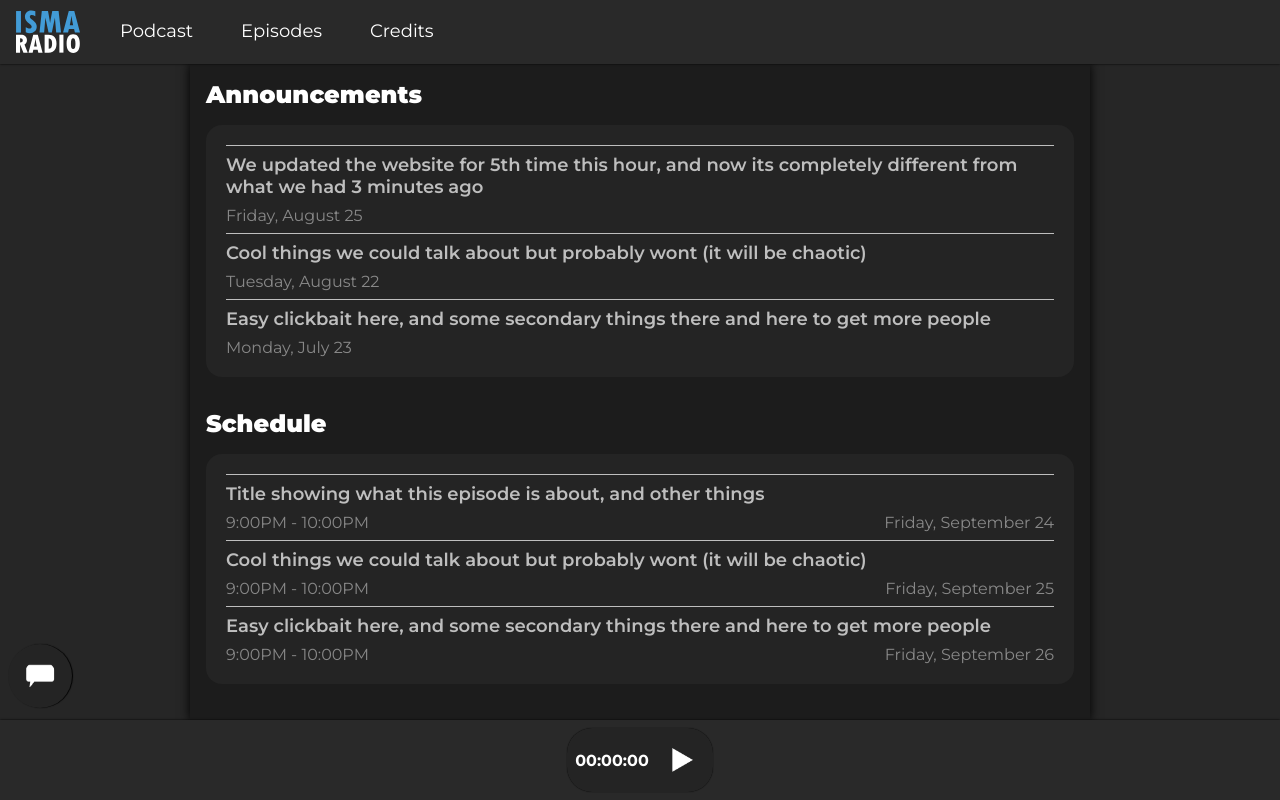
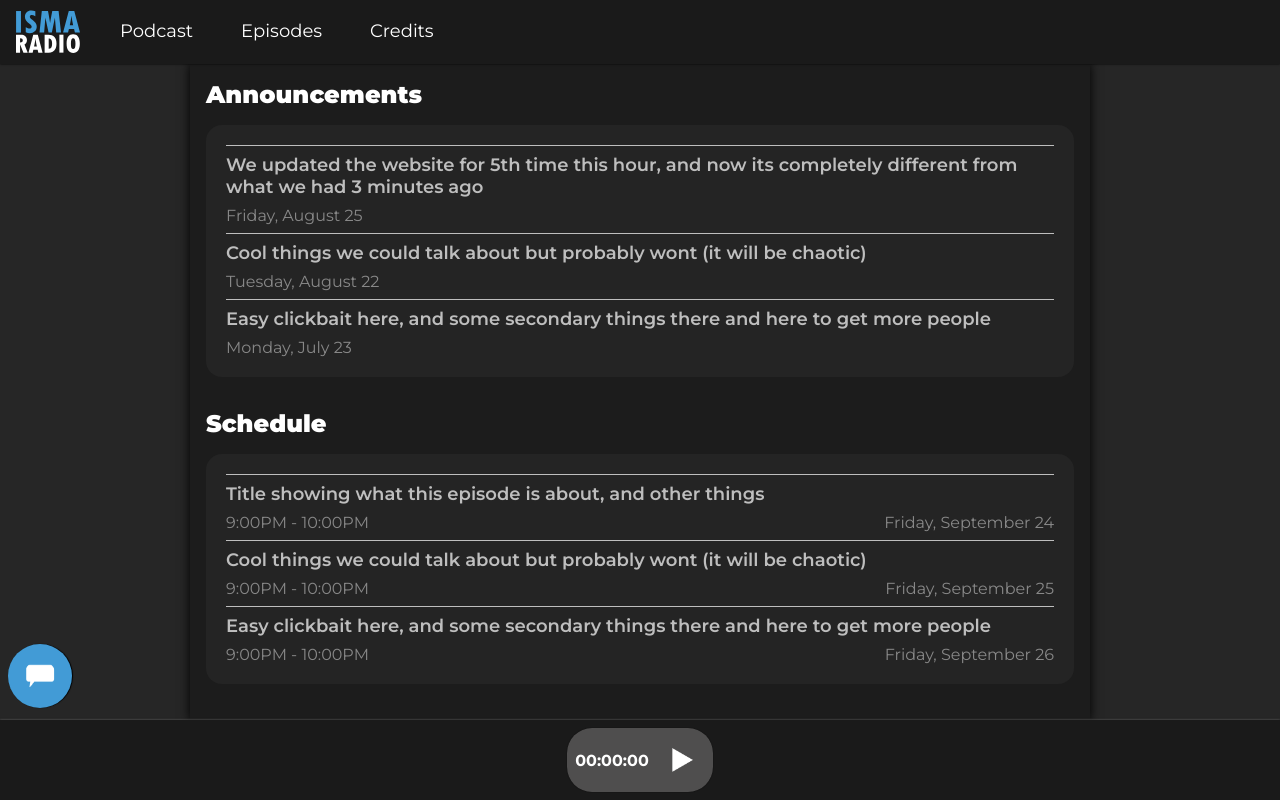
Before and after one commit to IMSA-IDET/IMSAradio, a website: page public/html/home.html in a window 1280 px wide. Drawn offline with nearby package versions, Linux system fonts and the light colour scheme; files whose address does not match are found by name.

Commit message:
shitbox 3000

```diff
--- a/public/css/audio-container.css
+++ b/public/css/audio-container.css
@@ -1,7 +1,7 @@
 #audio-container {
     background-color: var(--primary-div-background);
     padding: 8px;
-    box-shadow: 0px 0px 2px black;
+    box-shadow: 0px 0px 2px rgb(105, 105, 105);
     height: 64px;
 }
 
@@ -33,6 +33,7 @@
     display: block;
     color: var(--focus-text-color);
     margin: 0;
+    padding-left: px;
     font-size: medium;
 }
 
--- a/public/css/chat.css
+++ b/public/css/chat.css
@@ -2,12 +2,14 @@
     bottom: auto;
     height: 4vh;
     padding: 2vh;
-    background-color: var(--secondary-dark);
+    background-color: var(--chat-click-color);
     border-radius: 100%;
     margin-bottom: 1vh;
     margin-left: 1vh;
     box-shadow: 1px 0px 1px black;
     pointer-events: all;
+    transition: 200ms;
+    user-select: none;
 }
 
 #chat-button:hover {
@@ -43,7 +45,7 @@
     background-color: var(--list-color);
     margin: 0;
     border-radius: 5px ;
-    width: 17vw;
+    width: 400px;
 }
 
 #chat-input-container {
@@ -61,6 +63,7 @@
     background-color: var(--button-active);
     padding: .9vh;
     border-radius: 25px ;
+    user-select: none;
 
 }
 
@@ -73,4 +76,12 @@
     padding: 1vh;
     color: var(--focus-text-color);
     width: 15vw;
+    user-select: none;
 }
+
+
+@media screen and (max-device-width: 600px) {
+    #chat-button:hover {
+        background-color: var(--chat-click-color);
+    }
+}
--- a/public/css/dark-theme.css
+++ b/public/css/dark-theme.css
@@ -4,18 +4,20 @@
 :root {
     /* colors */
     --body-background-color: #262626;
-    --primary-div-background: #292929;
+    --primary-div-background: #1a1a1a;
     --nav-underline-color: #ffffff;
     --focus-text-color: #ffffff;
     --button-highlight: #2b2b2b;
-    --button-active: #3c3c3c;
-    --secondary-dark: #242424;
+    --button-active: #525252;
+    --secondary-dark: #4f4e4e;
+    --chat-click-color: #429bd6;
 
     /* Schedule colors */
     --schedule-background: #1c1c1c;
     --list-color: #242424;
     --secondary-list: #bebebe;
     --sub-listcolor: #888888;
+
 
     /* width-height modifieds */
     --nav-hoverunderline: 5px;
--- a/public/css/navbar.css
+++ b/public/css/navbar.css
@@ -23,7 +23,7 @@
 
 .navitem {
     position: relative;
-
+    user-select: none;
 }
 
 .navlink {
```
